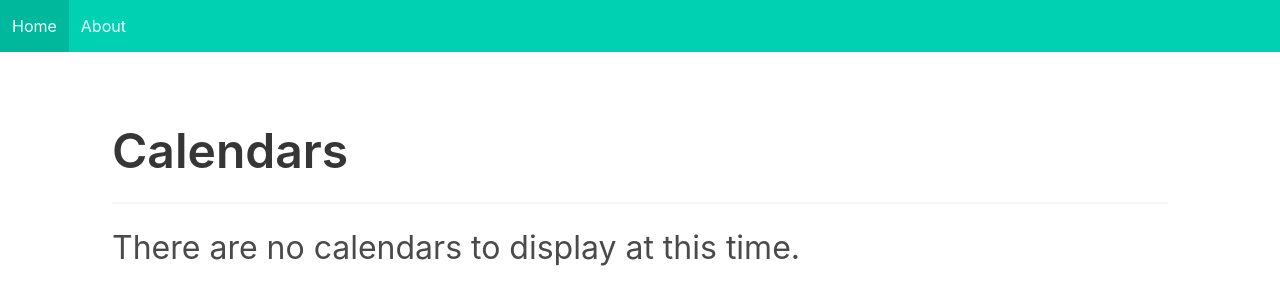
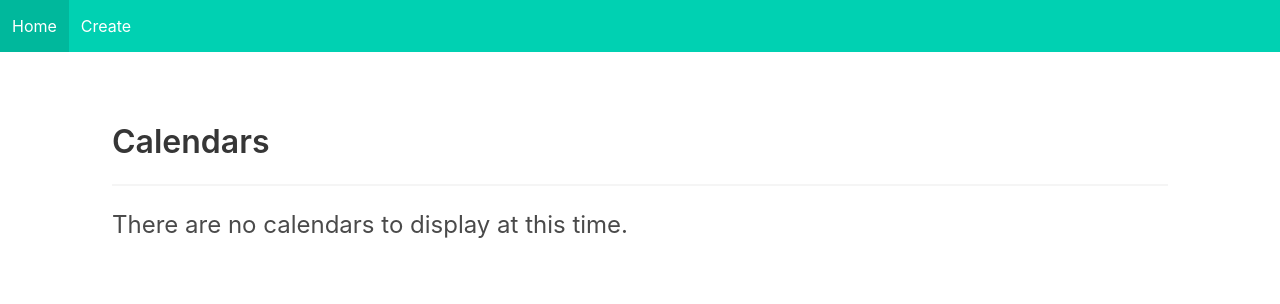
Before and after one commit to nickyg91/vue3-playground, a Vue app: page / in a window 1280 px wide. Shown: the top 304 px of the page. Built offline with nearby package versions, Linux system fonts and the light colour scheme; what @oruga-ui/oruga-next would draw is missing.

Commit message:
swapped to bulma and oruga.

```diff
--- a/src/App.vue
+++ b/src/App.vue
@@ -27,8 +27,8 @@ export default defineComponent({
         to: "/",
       },
       {
-        label: "About",
-        to: "/About",
+        label: "Create",
+        to: "/create",
       },
     ]);
     return {
--- a/src/models/calendar.model.ts
+++ b/src/models/calendar.model.ts
@@ -1,6 +1,6 @@
 export default class Calendar {
   daysOfTheWeek?: number[] | null;
-  title: string = "";
+  title = "";
   startDate?: Date | null;
   endDate?: Date | null;
 }
--- a/src/oruga-configs/bulma-config.ts
+++ b/src/oruga-configs/bulma-config.ts
@@ -335,6 +335,7 @@ export const bulmaConfig: any = {
     tableEventVariantClass: "is-",
     tableEventsClass: "events",
     tableEventClass: "event",
+    boxClass: "box",
   },
   modal: {
     override: true,
--- a/src/views/Calendars.vue
+++ b/src/views/Calendars.vue
@@ -4,11 +4,11 @@
 }
 </style>
 <template>
-  <div class="section title is-size-1">
+  <div class="section title is-size-3">
     Calendars
     <hr />
-    <div v-if="calendars?.length < 1">
-      <div class="subtitle is-3">
+    <div v-if="calendars?.length == 0">
+      <div class="subtitle is-4">
         There are no calendars to display at this time.
       </div>
     </div>
--- a/src/views/CreateCalendar.vue
+++ b/src/views/CreateCalendar.vue
@@ -1,17 +1,41 @@
 <template>
   <div>
-    <h1>Create a Calendar</h1>
+    <h1 class="title is-size-3">Create a Calendar</h1>
   </div>
-  <div class="p-grid">
-    <hr />
+  <hr />
+  <div class="columns">
+    <div class="col is-two-thirds">
+      <div class="field">
+        <label class="label" for="title">Title</label>
+        <div class="control">
+          <input type="text" class="input" placeholder="Title" />
+        </div>
+      </div>
+      <div class="field">
+        <label class="label" for="title">Start Date</label>
+        <div class="control">
+          <o-datepicker v-model="calendar.startDate"></o-datepicker>
+        </div>
+      </div>
+      <div class="field">
+        <label class="label" for="title">End Date</label>
+        <div class="control">
+          <input type="text" class="input" placeholder="Title" />
+        </div>
+      </div>
+    </div>
   </div>
 </template>
 <script lang="ts">
-import { defineComponent } from "vue";
+import Calendar from "@/models/calendar.model";
+import { defineComponent, ref } from "vue";
 
 export default defineComponent({
   setup() {
-    return {};
+    const calendar = ref(new Calendar());
+    return {
+      calendar,
+    };
   },
 });
 </script>
```
